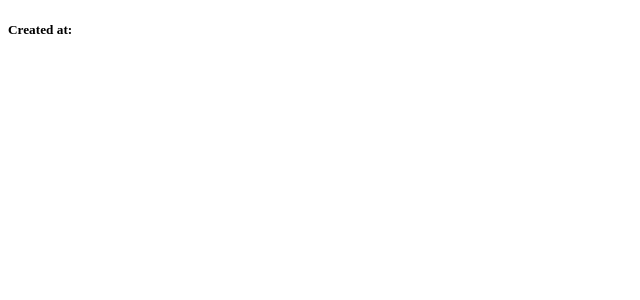
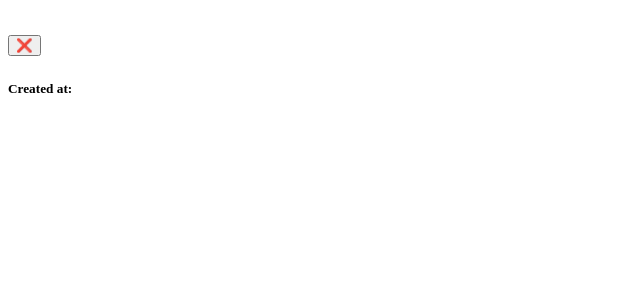
Before and after one commit to gee1suu/vanilla-redux, a React (Create React App) app: page /1650619399400 in a window 1280 px wide. Shown: the top 300 px of the page, without its empty margins (0-640 px from the left). Built offline with nearby package versions, Linux system fonts and the light colour scheme.

Commit message:
#5.1 add del button at detail page

```diff
--- a/src/routes/Detail.js
+++ b/src/routes/Detail.js
@@ -1,14 +1,26 @@
 import React from "react";
-import { useSelector } from "react-redux";
-import { useParams } from "react-router-dom";
+import { useSelector, useDispatch } from "react-redux";
+import { useParams, useNavigate } from "react-router-dom";
+import { remove } from "../store";
 
 function Detail() {
   const myId = useParams();
   const toDos = useSelector((state) => state);
   const toDo = toDos.find((toDo) => toDo.id === parseInt(myId.id));
+
+  const dispatch = useDispatch();
+  const navigate = useNavigate();
+  const onClick = () => {
+    dispatch(remove(toDo?.id));
+    navigate("/");
+  };
+
   return (
     <>
-      <h1>{toDo?.text}</h1>
+      <h1>
+        {toDo?.text}
+        <button onClick={onClick}>❌</button>
+      </h1>
       <h5>Created at: {toDo?.id}</h5>
     </>
   );
```
